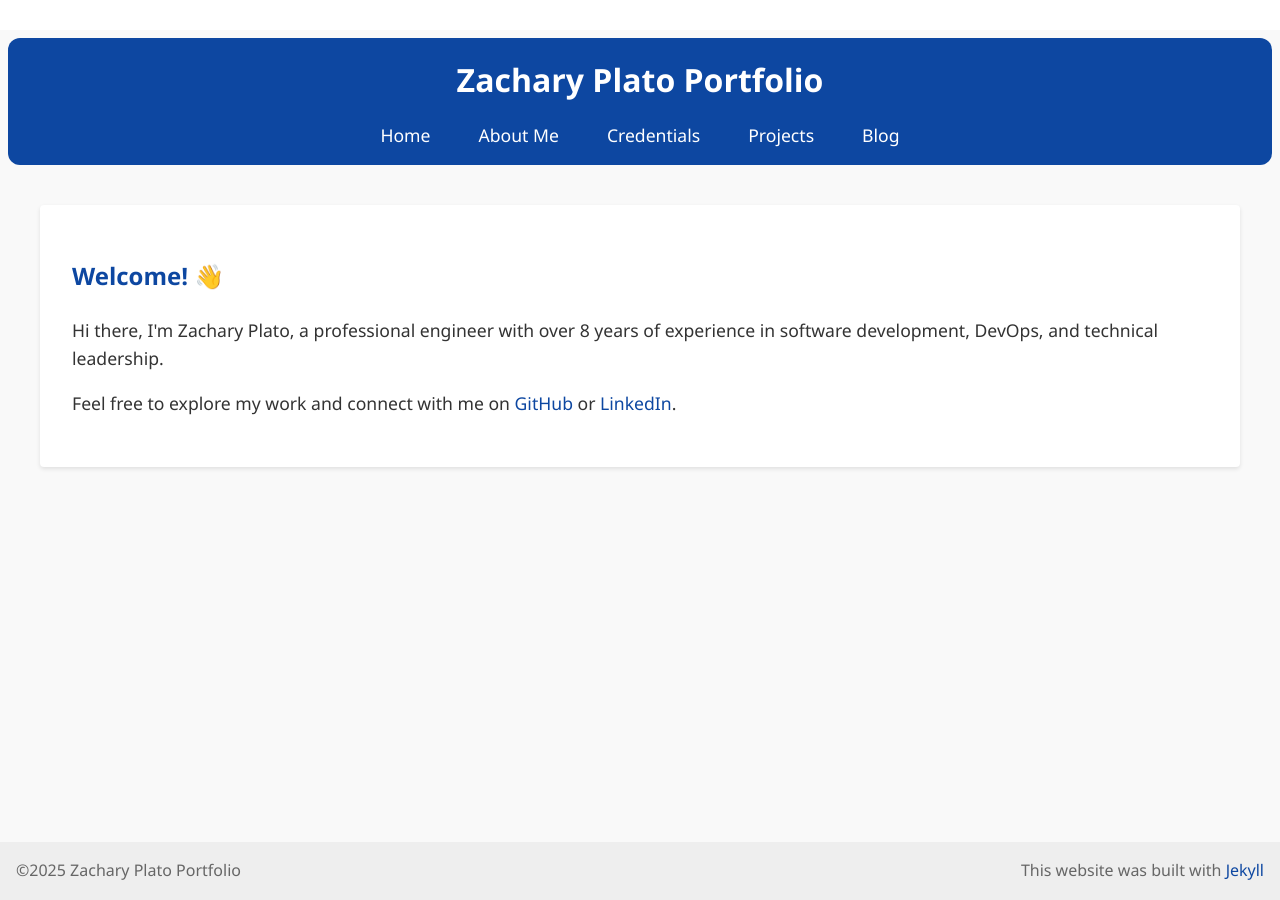
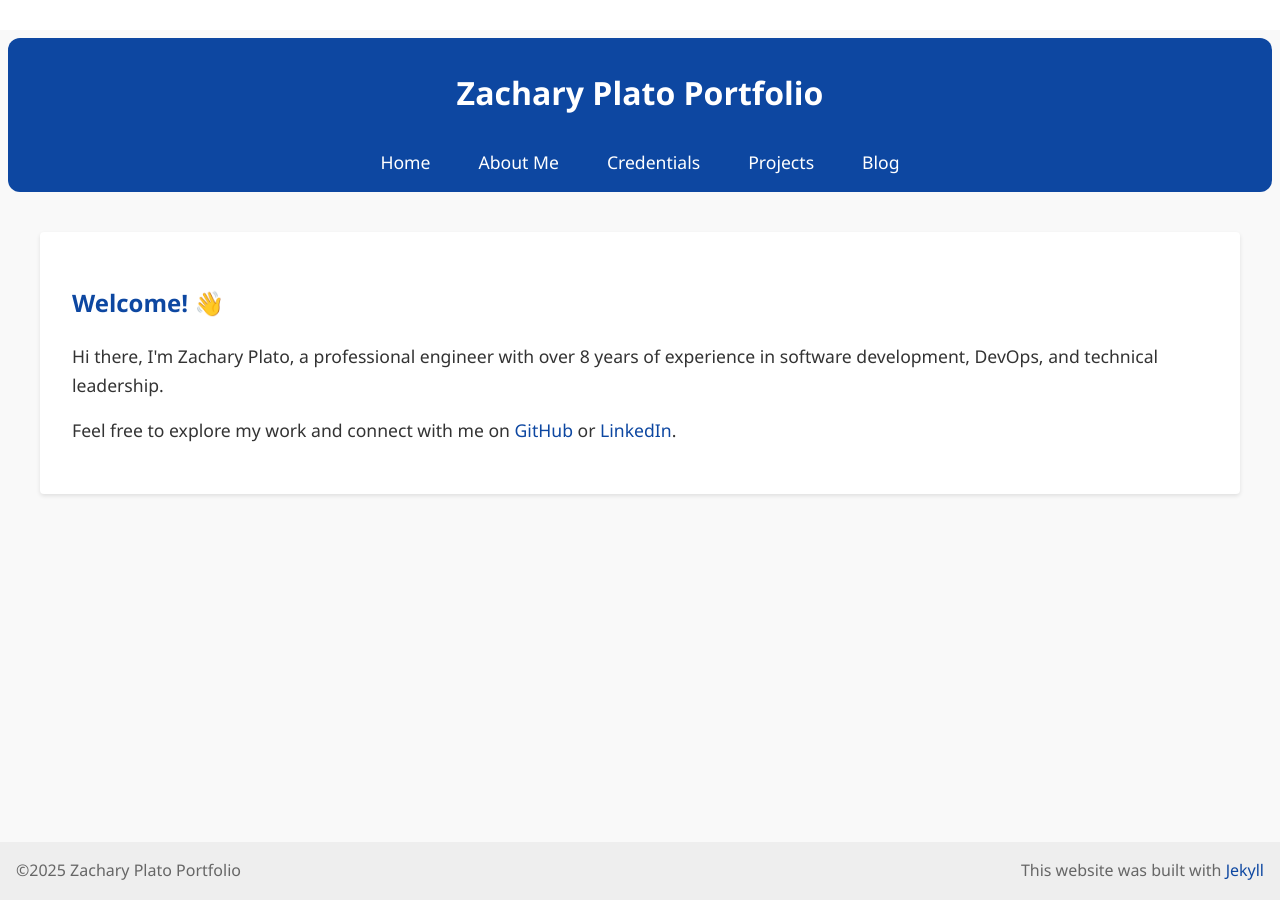
Before and after one commit to zplato/zplato.github.io, a Jekyll site: the page built from index.html, in a window 1280 px wide. Built offline with Jekyll 4.4.1, drawn with Linux system fonts in a browser that asks for light colours.

Commit message:
init site

```diff
--- a/_layouts/default.html
+++ b/_layouts/default.html
@@ -16,8 +16,6 @@
 
     header h1 {
       color: white !important;
-      margin: 0;
-      padding: 0.5rem 0;
     }
 
     nav ul {
@@ -48,7 +46,7 @@
         position: fixed;
         top: 0;
         left: 0;
-        padding: 5rem 0 2rem 0;
+        padding: 7rem 0 2rem 0;
         z-index: 998;
         pointer-events: none;
       }
```
